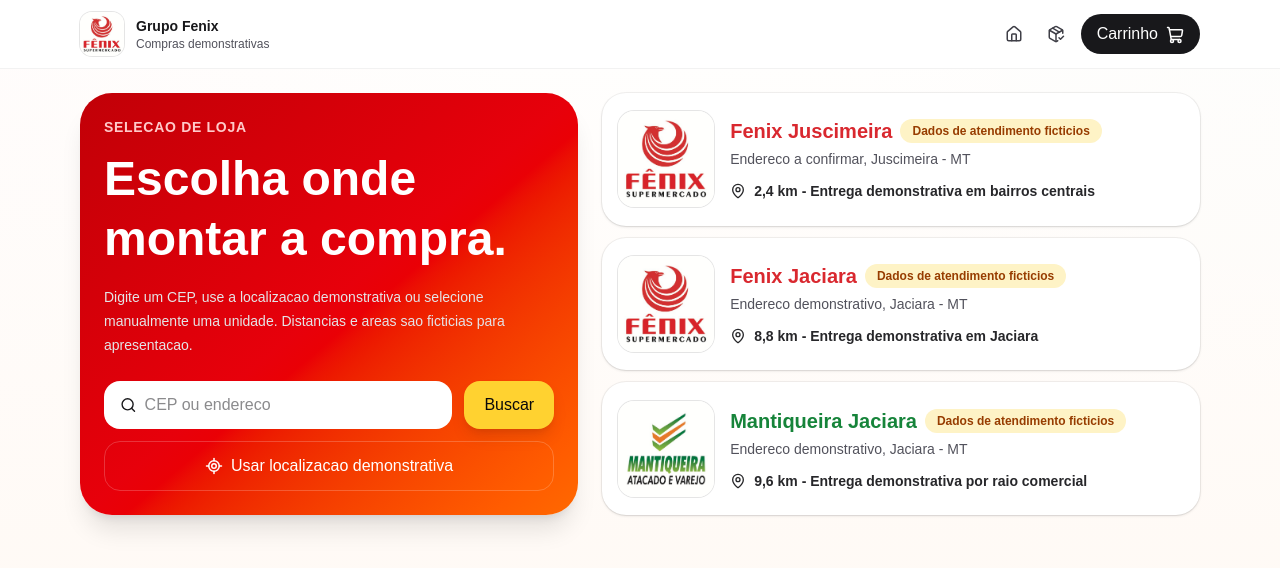
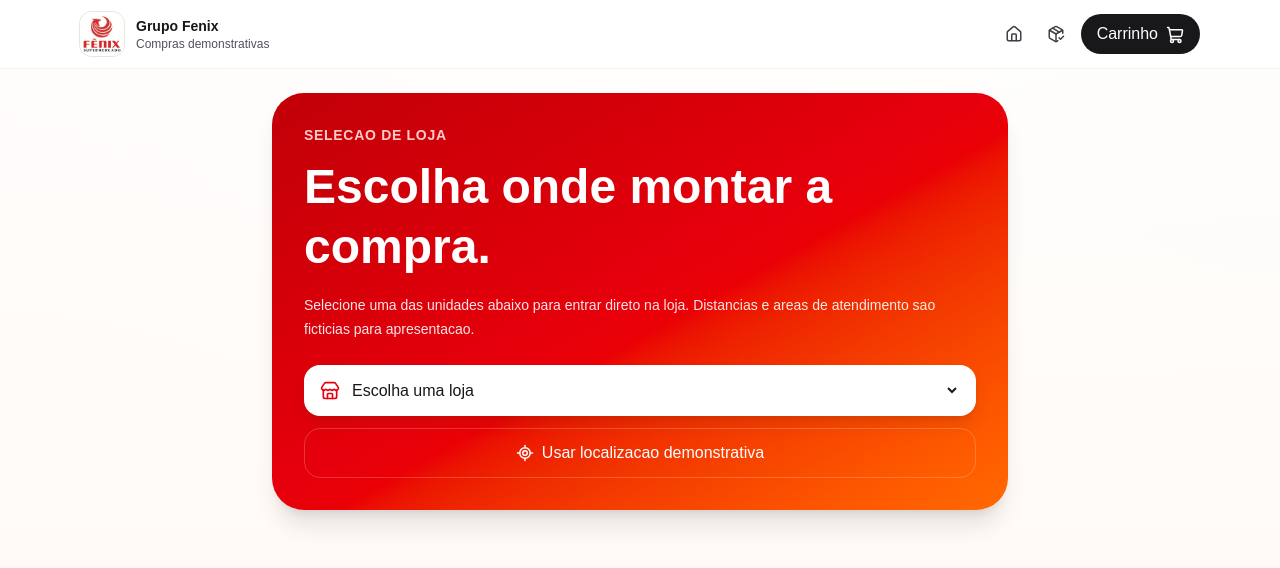
Before and after one commit to Sandromuller1480/app-grupo-fenix, a Next.js app: page / in a window 1280 px wide. Shown: the top 568 px of the page. Built offline with nearby package versions, Linux system fonts and the light colour scheme.

Commit message:
Simplifica seleção de loja

```diff
--- a/src/app/page.tsx
+++ b/src/app/page.tsx
@@ -7,7 +7,6 @@
   CreditCard,
   Home,
   LocateFixed,
-  MapPin,
   Minus,
   PackageCheck,
   Plus,
@@ -123,37 +122,31 @@
       </header>
 
       {view === "select" && (
-        <section className="mx-auto grid max-w-6xl gap-6 px-4 py-6 lg:grid-cols-[1fr_1.2fr]">
-          <div className="rounded-[2rem] bg-gradient-to-br from-red-700 via-red-600 to-orange-500 p-6 text-white shadow-xl">
+        <section className="mx-auto max-w-3xl px-4 py-6">
+          <div className="rounded-[2rem] bg-gradient-to-br from-red-700 via-red-600 to-orange-500 p-6 text-white shadow-xl sm:p-8">
             <p className="text-sm font-bold uppercase tracking-wider text-red-200">Selecao de loja</p>
             <h1 className="mt-3 text-3xl font-black leading-tight sm:text-5xl">Escolha onde montar a compra.</h1>
-            <p className="mt-4 text-sm leading-6 text-zinc-200">Digite um CEP, use a localizacao demonstrativa ou selecione manualmente uma unidade. Distancias e areas sao ficticias para apresentacao.</p>
-            <div className="mt-6 flex flex-col gap-3 sm:flex-row">
-              <div className="flex flex-1 items-center gap-2 rounded-2xl bg-white px-4 py-3 text-zinc-900">
-                <Search size={18} />
-                <input placeholder="CEP ou endereco" className="w-full bg-transparent outline-none" />
-              </div>
-              <button className="rounded-2xl bg-amber-300 px-5 py-3 font-bold text-zinc-950 shadow-lg shadow-orange-900/20 transition hover:bg-amber-200" onClick={() => setView("select")}>Buscar</button>
+            <p className="mt-4 text-sm leading-6 text-white/90">Selecione uma das unidades abaixo para entrar direto na loja. Distancias e areas de atendimento sao ficticias para apresentacao.</p>
+            <div className="mt-6 flex items-center gap-2 rounded-2xl bg-white px-4 py-3 text-zinc-900 shadow-lg shadow-orange-900/20">
+              <StoreIcon size={20} className="shrink-0 text-red-600" />
+              <select
+                defaultValue=""
+                aria-label="Escolher loja"
+                className="w-full bg-transparent py-1 text-base font-bold outline-none"
+                onChange={(event) => {
+                  const storeId = event.target.value as StoreId;
+                  if (storeId) selectStore(storeId);
+                }}
+              >
+                <option value="" disabled>Escolha uma loja</option>
+                {stores.map((store) => (
+                  <option key={store.id} value={store.id}>{store.shortName}</option>
+                ))}
+              </select>
             </div>
             <button onClick={simulateLocation} className="mt-3 flex w-full items-center justify-center gap-2 rounded-2xl border border-white/20 px-4 py-3 font-bold">
               <LocateFixed size={18} /> {locationLoading ? "Localizando..." : "Usar localizacao demonstrativa"}
             </button>
-          </div>
-
-          <div className="grid gap-3">
-            {stores.map((store) => (
-              <button key={store.id} onClick={() => selectStore(store.id)} className="flex flex-col gap-4 rounded-[1.5rem] bg-white p-4 text-left shadow-sm ring-1 ring-black/5 transition hover:-translate-y-0.5 hover:shadow-lg sm:flex-row sm:items-center">
-                <img src={store.logo} alt={`Logotipo ${store.shortName}`} className="h-24 w-24 rounded-2xl object-contain ring-1 ring-black/10" />
-                <div className="flex-1">
-                  <div className="flex flex-wrap items-center gap-2">
-                    <h2 className="text-xl font-black" style={{ color: store.palette.primary }}>{store.shortName}</h2>
-                    <span className="rounded-full bg-amber-100 px-3 py-1 text-xs font-bold text-amber-800">Dados de atendimento ficticios</span>
-                  </div>
-                  <p className="mt-1 text-sm text-zinc-600">{store.address}</p>
-                  <p className="mt-3 flex items-center gap-2 text-sm font-semibold text-zinc-800"><MapPin size={16} /> {store.distance} - {store.serviceArea}</p>
-                </div>
-              </button>
-            ))}
           </div>
         </section>
       )}
```
